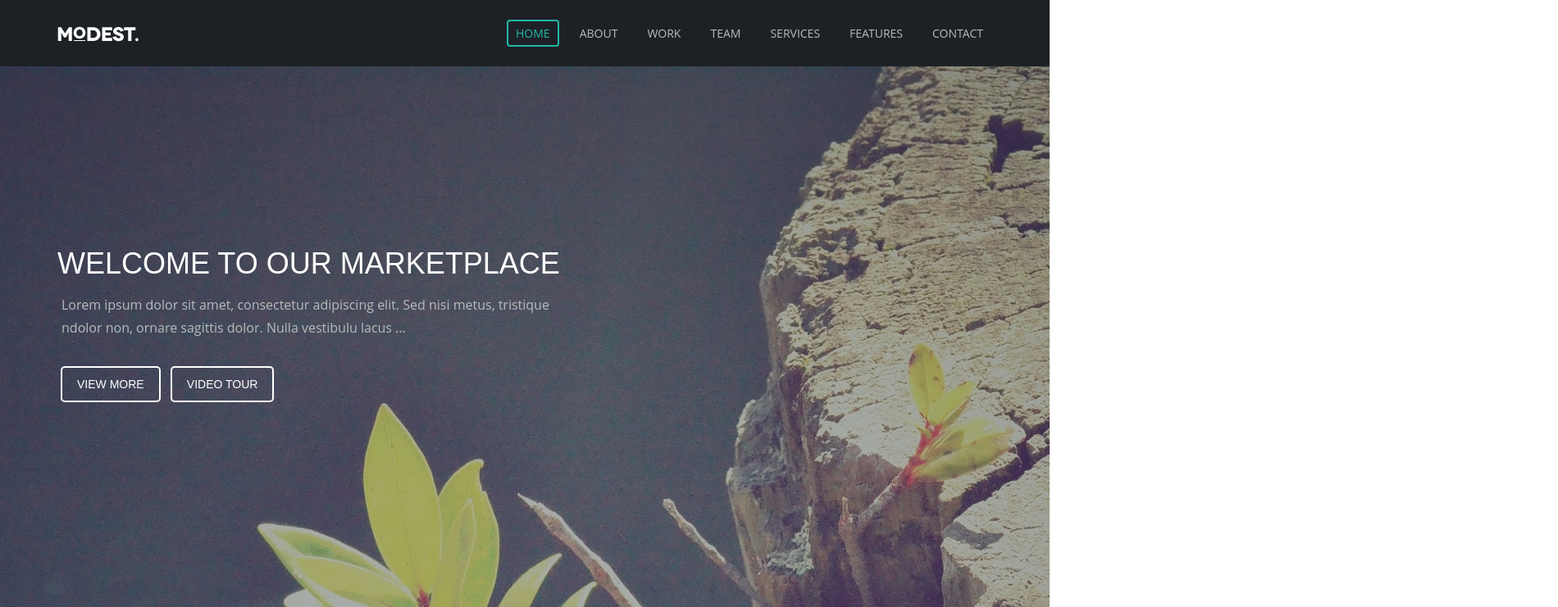
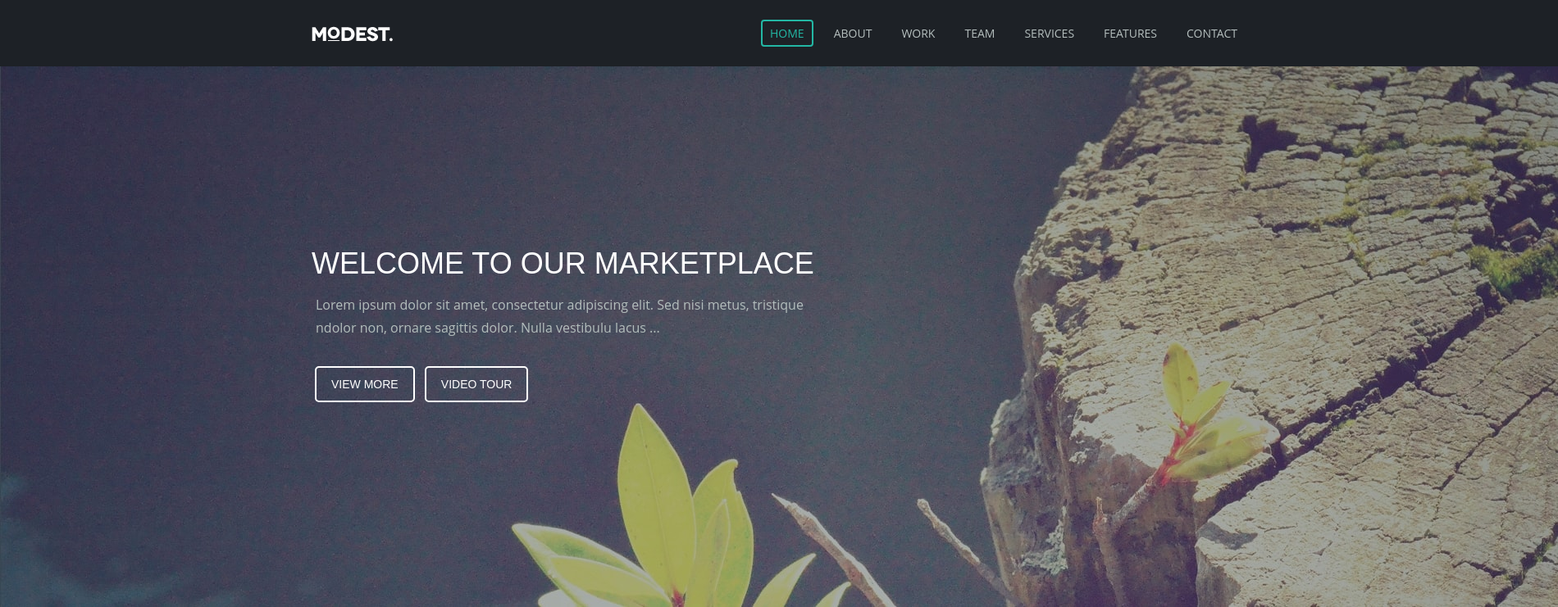
Before and after one commit to aleksandrlepin/modest, a website: page src/index.html in a window 1280 px wide. Shown: the top 741 px of the page at 82% size, 1900 px wide, since content can reach past the window. Drawn offline with nearby package versions, Linux system fonts and the light colour scheme; files that its build step writes are made by us from their sources; files whose address does not match are found by name.

Commit message:
FIX: background repeat

```diff
--- a/src/components/app.scss
+++ b/src/components/app.scss
@@ -1,6 +1,11 @@
 @import 'fonts';
 @import 'variables';
 @import 'mixins';
+
+.wrapper {
+    margin: auto;
+    width: 1900px;
+}
 
 .header {
     background-color: $dark-slate-grey1;
@@ -47,6 +52,7 @@
     @include o-sans-400(16);
     height: 660px;
     background-image: url('../images/bg1.jpg');
+    background-repeat: no-repeat;
     background-position: center;
     color: $white1;
 }
--- a/src/index.html
+++ b/src/index.html
@@ -11,7 +11,7 @@
 </head>
 
 <body>
-
+    <div class='wrapper'>
         <!-- HEADER -->
         <header class='header'>
             <div class='header__container'>
@@ -51,10 +51,10 @@
                     <h2 class='about__caption'> we are modest. </h2>
                     <div class='about__content'>
                         <div class='mission'>
-                        <p class='mission__text'> Lorem ipsum dolor sit amet,  lobortis consectetur adipiscing elit. Sed nisi metus, tristique ndolor non, ornare sagittis dolor. Nulla vestibulu lacus sed molestie gravida. Crferm entum quismagna congue, vel sodales arcu vestibulum. Nunc
-                            lobortis dui magna, quis lacusullamcorper at. </p>
-                        <p class='mission__text'> Phasellus sollicitudin ante eros ornare, <span> sit amet luctus lorem semper </span>. Suspendisse posuere, quamdictum consectetur, augue metus pharetra tellus, eu feugiatloreg egetnisi. Cras ornare bibendum ante, ut bibendum odio
-                            convallis eget. vel sodalessollicitudin arcu vestibulum </p>
+                            <p class='mission__text'> Lorem ipsum dolor sit amet, lobortis consectetur adipiscing elit. Sed nisi metus, tristique ndolor non, ornare sagittis dolor. Nulla vestibulu lacus sed molestie gravida. Crferm entum quismagna congue, vel sodales arcu vestibulum.
+                                Nunc lobortis dui magna, quis lacusullamcorper at. </p>
+                            <p class='mission__text'> Phasellus sollicitudin ante eros ornare, <span> sit amet luctus lorem semper </span>. Suspendisse posuere, quamdictum consectetur, augue metus pharetra tellus, eu feugiatloreg egetnisi. Cras ornare bibendum ante, ut bibendum
+                                odio convallis eget. vel sodalessollicitudin arcu vestibulum </p>
                             <div class='social'>
                                 <a href='#' class='social__link'>
                                 <img src='images/006-facebook-logo.svg' alt='facebook'>
@@ -243,7 +243,7 @@
                 </div>
             </div>
         </footer>
-
+    </div>
 </body>
 
 </html>
```
Also changed, not shown: dist/css/app.css, dist/index.html. Lines whose indentation alone changed are shown as unchanged.
